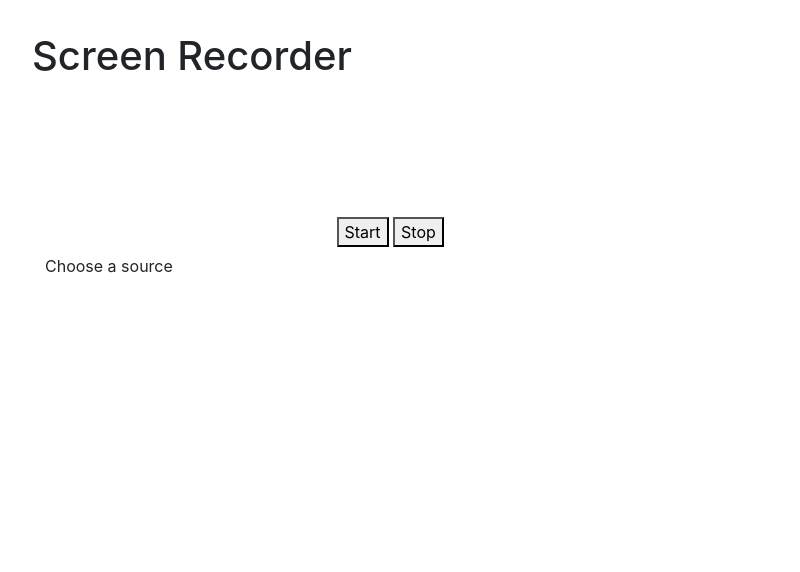
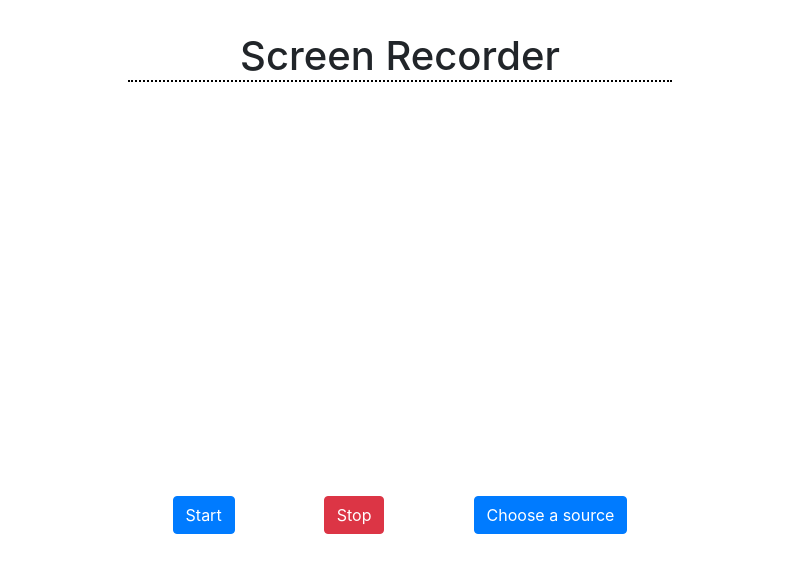
Before and after one commit to bhaveshlohana/screen-recorder, an Electron app: page src/index.html in a window 800 px wide. Drawn offline with nearby package versions, Linux system fonts and the light colour scheme.

Commit message:
removed dev tools and tool bar

```diff
--- a/src/index.css
+++ b/src/index.css
@@ -4,3 +4,17 @@ body {
   max-width: 38rem;
   padding: 2rem;
 }
+
+h1 {
+	text-align: center;
+	border-bottom: 2px dotted black;
+}
+.btn-wrapper{
+	display: flex;
+	justify-content: flex-end;
+	flex-flow: row wrap;
+}
+button {
+	margin: 0 auto;
+
+}
--- a/src/index.html
+++ b/src/index.html
@@ -3,15 +3,18 @@
   <head>
     <meta charset="UTF-8">
     <title>Hello World!</title>
+
+    <script defer src="render.js"></script>
+    <link rel="stylesheet" href="https://stackpath.bootstrapcdn.com/bootstrap/4.5.0/css/bootstrap.min.css" integrity="sha384-9aIt2nRpC12Uk9gS9baDl411NQApFmC26EwAOH8WgZl5MYYxFfc+NcPb1dKGj7Sk" crossorigin="anonymous">
     <link rel="stylesheet" href="index.css">
-    <script defer src="render.js"></script>
-    <link rel="stylesheet" href="bootstrap.css">
   </head>
   <body>
     <h1>Screen Recorder</h1>
-    <video></video>
-    <button id="startBtn">Start</button>
-    <button id="stopBtn">Stop</button>
-    <button id="videoSelectionBtn" class="btn">Choose a source</button>
+    <video height=400px width=400px></video>
+    <div class="btn-wrapper">
+    <button class="btn btn-primary" id="startBtn">Start</button>
+    <button class="btn btn-danger" id="stopBtn">Stop</button>
+    <button class="btn btn-primary" id="videoSelectionBtn">Choose a source</button>
+  </div>
   </body>
 </html>
--- a/src/index.js
+++ b/src/index.js
@@ -13,10 +13,13 @@ const createWindow = () => {
     height: 600,
     webPreferences: {
       nodeIntegration: true,
-      enableRemoteModule: true
+      enableRemoteModule: true,
+      devTools:false,
+      setMenuBarVisibility: false,
     }
   });
 
+  mainWindow.setMenu(null);
   // and load the index.html of the app.
   mainWindow.loadFile(path.join(__dirname, 'index.html'));
 
```
